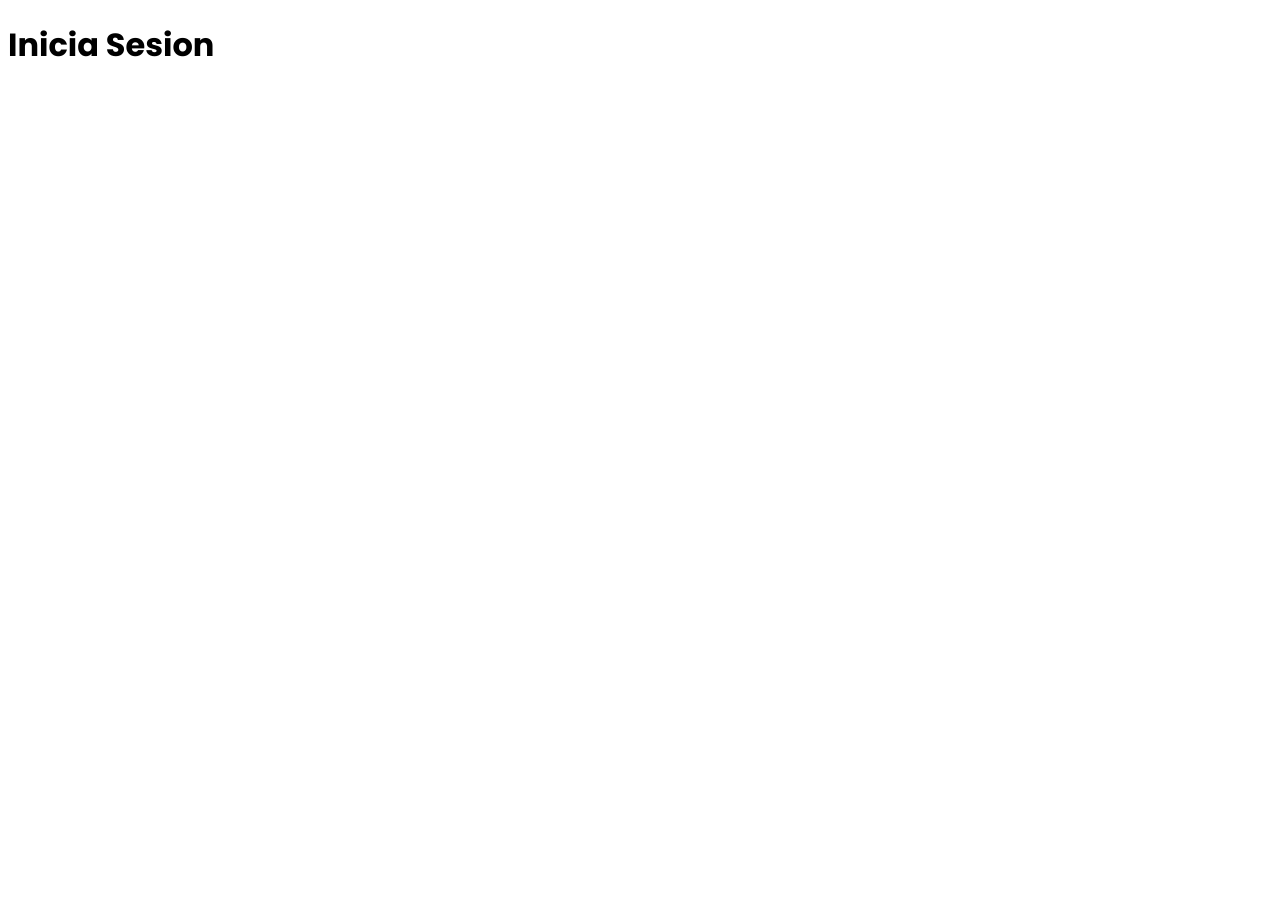
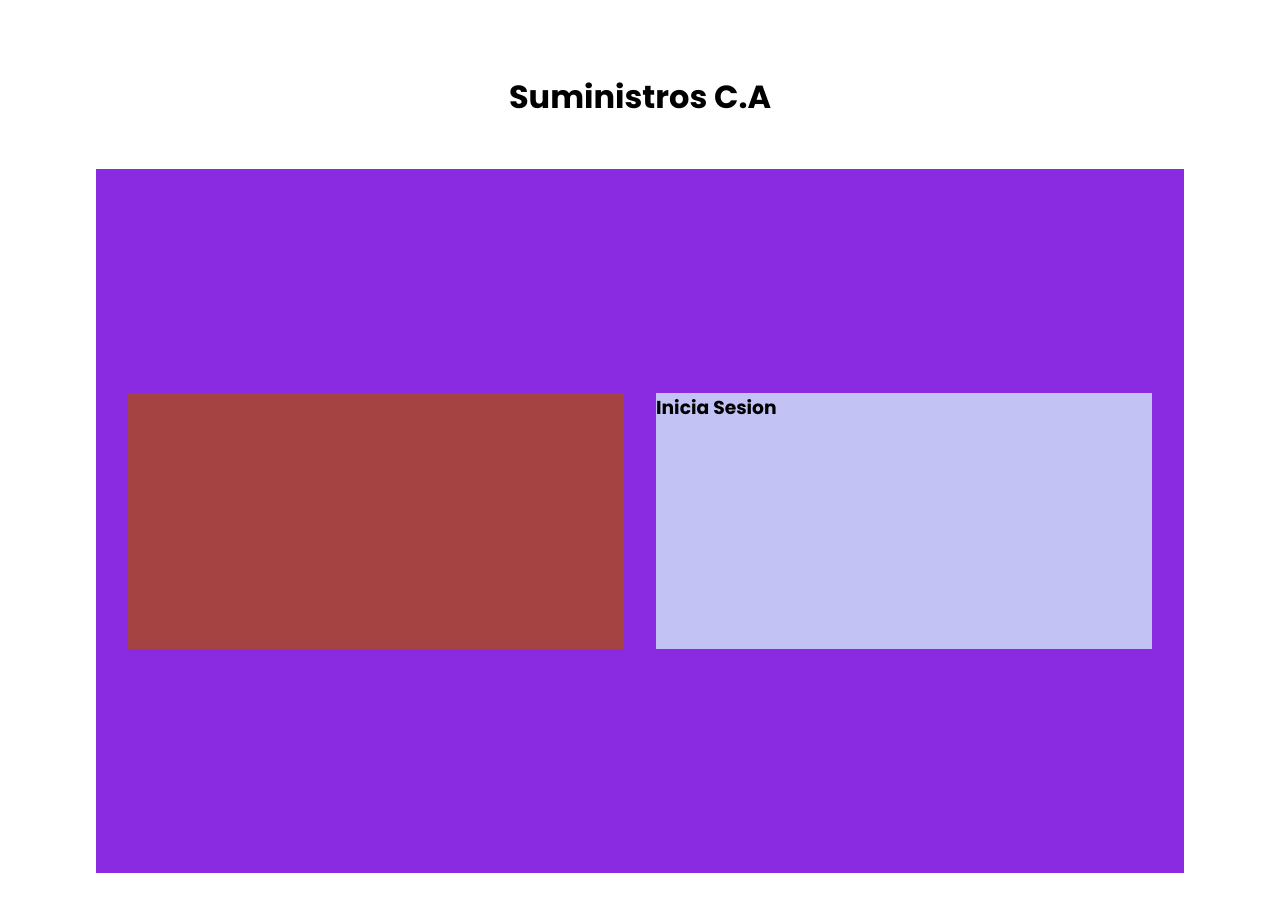
Before and after one commit to Orioldev/suministros-ca, a React (Vite) app: page /login in a window 1280 px wide. Shown: the top 912 px of the page. Before the commit the page ends 800 px from the top, so only its background shows below. Built offline with nearby package versions, Linux system fonts and the light colour scheme.

Commit message:
Estilos Iniciales

```diff
--- a/src/auth/Login.jsx
+++ b/src/auth/Login.jsx
@@ -3,7 +3,21 @@ import React from 'react'
 export const Login = () => {
   return (
     <>
-        <h1>Inicia Sesion</h1>
+      <div>
+        <img src="" alt="" />
+        <h1>Suministros C.A</h1>
+      </div>
+
+      <section>
+              <div className='image-container'>
+
+              </div>
+
+              <div className='form-container'>
+                  <h3>Inicia Sesion</h3>
+              </div>
+      </section>
+
     </>
   )
 }
--- a/src/index.css
+++ b/src/index.css
@@ -1,6 +1,45 @@
 @import url('https://fonts.googleapis.com/css2?family=Poppins:ital,wght@0,100;0,200;0,300;0,400;0,500;0,600;0,700;0,800;0,900;1,100;1,200;1,300;1,400;1,500;1,600;1,700;1,800;1,900&display=swap');
 
+*{
+  margin: 0;
+  padding: 0;
+
+}
 
 body {
   font-family: Poppins, sans-serif;
+  box-sizing: border-box;
 }
+
+h1{
+  text-align: center;
+  margin-top: 1.5em;
+}
+
+section{
+  display: flex;
+  max-width: 80%;
+  height: 80vh;
+  justify-content: center;
+  justify-content: space-between;
+  align-items: center;
+  margin:3rem auto;
+  background-color: blueviolet;
+  padding: 2rem;
+}
+
+section .image-container{
+  width: 50%;
+  height: 16rem;
+  margin-right: 1rem;
+
+  background-color: rgb(165, 67, 67);
+}
+section .form-container{
+  margin-left: 1rem;
+
+  width: 50%;
+  height: 16rem;
+
+  background-color: rgb(194, 194, 245);
+}
```
